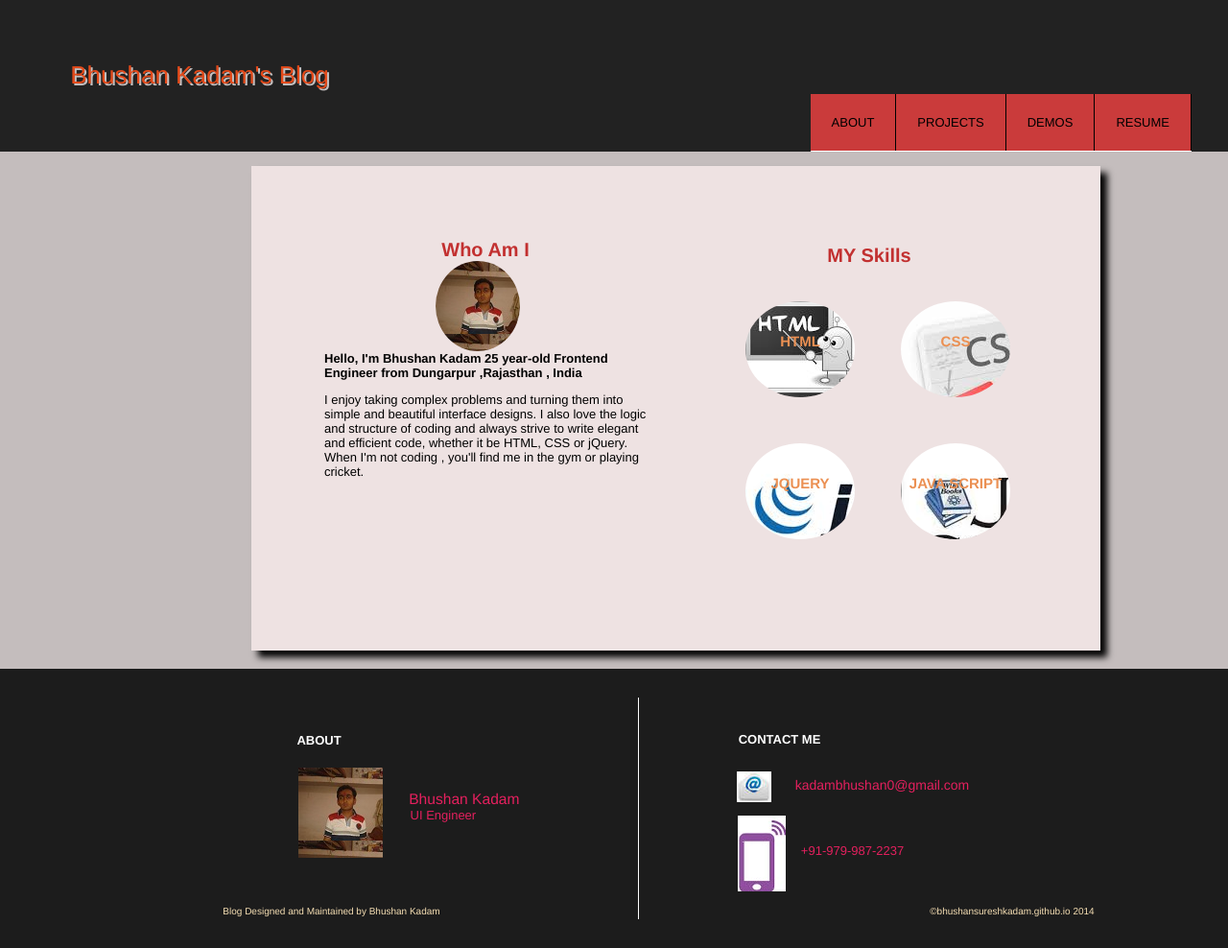
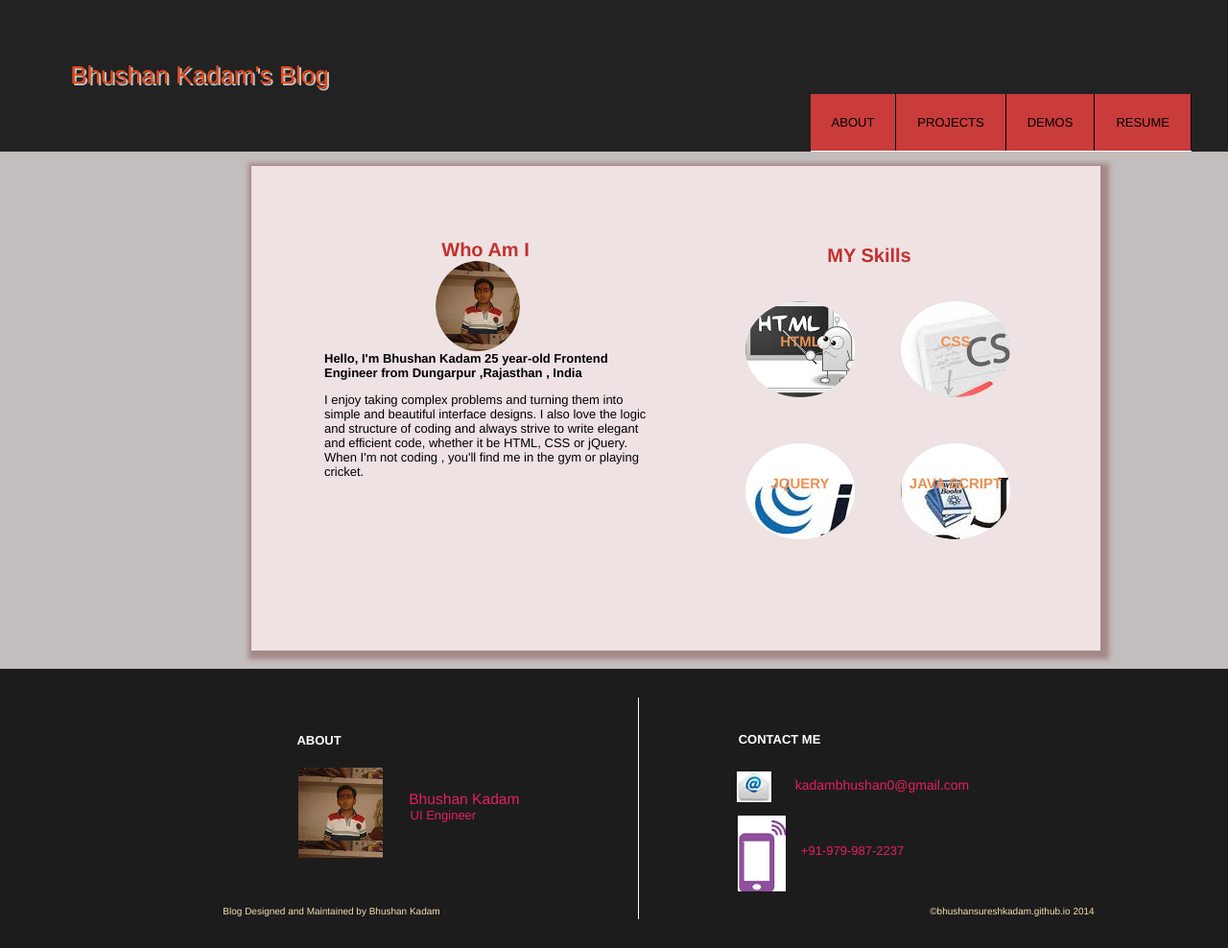
Before and after one commit to bhushansureshkadam/bhushansureshkadam.github.io, a Jekyll site: the page built from index.html, in a window 1280 px wide. Shown: the whole page at 96% size. Built offline with Jekyll 4.4.1, drawn with Linux system fonts in a browser that asks for light colours; Markdown is read by kramdown in place of the engine named in the settings.

Commit message:
fist commit

```diff
--- a/css/main.css
+++ b/css/main.css
@@ -228,8 +228,22 @@ body{
   margin: 15px 0px 19px 262px;
   padding: 70px;
   background:rgb(238,226,226);
-  box-shadow: 7px 7px 7px;
+  box-shadow: 3px 3px 5px 6px #A58888;
+  -moz-box-shadow:    3px 3px 5px 6px #A58888;
+  -webkit-box-shadow: 3px 3px 5px 6px #A58888;
 }
+  body.ie6 #babouts,
+  body.ie7 #abouts,
+  body.ie8 #abouts,
+  body.ie9 #abouts,
+  body.ie10 #abouts {
+    zoom: 1;
+    filter: progid:DXImageTransform.Microsoft.Shadow(Color=#cccccc, Strength=5, Direction=0),
+         progid:DXImageTransform.Microsoft.Shadow(Color=#cccccc, Strength=5, Direction=90),
+         progid:DXImageTransform.Microsoft.Shadow(Color=#cccccc, Strength=5, Direction=180),
+         progid:DXImageTransform.Microsoft.Shadow(Color=#cccccc, Strength=5, Direction=270);
+}
+
 
 #descriptioncontains {
    height: 278px;
```
